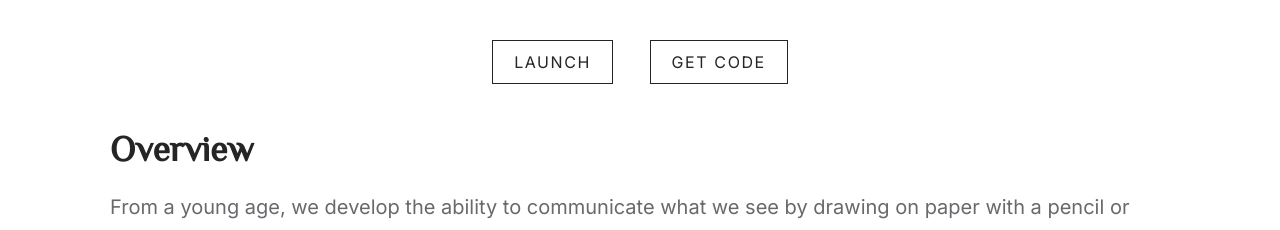
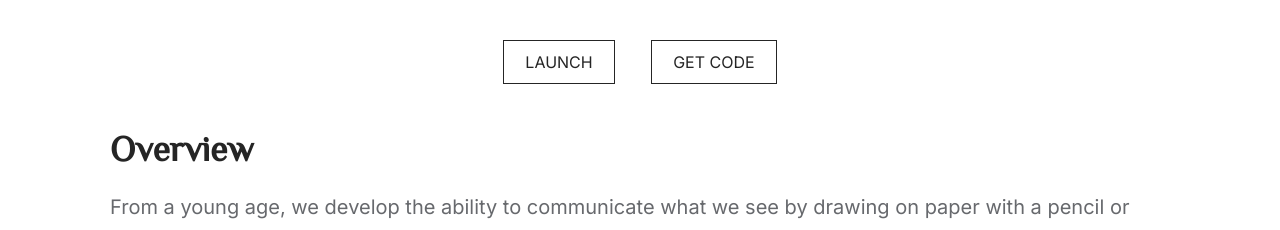
Before and after one commit to akashmeshram/Personal-Website, a Jekyll site: the page built from portfolio/sketch-predictor/index.md, in a window 1280 px wide. Shown: the part 980-1210 px from the top of the page. Built offline with Jekyll 4.4.1, drawn with Linux system fonts in a browser that asks for light colours.

Commit message:
👷 Add Saas updates

```diff
--- a/_sass/base.scss
+++ b/_sass/base.scss
@@ -47,21 +47,9 @@ a {
   color: $accent-color;
 }
 
-a:hover {
+a:hover,
+button {
   cursor: pointer;
-}
-
-button {
-  border: 1px solid $primary-color;
-  text-transform: uppercase;
-  cursor: pointer;
-  letter-spacing: 0.1rem;
-  padding: $whitespace * 0.2 $whitespace * 0.6;
-  &:hover {
-    background-color: $accent-color;
-    color: white;
-    border-color: $accent-color;
-  }
 }
 
 input,
--- a/_sass/pages/article.scss
+++ b/_sass/layouts/article.scss
@@ -25,7 +25,10 @@
       }
     }
     button {
+      @include accent-button;
       margin: 0 1em;
+      text-transform: uppercase;
+      padding: $whitespace * 0.2 $whitespace * 0.6;
     }
   }
   article {
--- a/_sass/layouts/main.scss
+++ b/_sass/layouts/main.scss
@@ -1,2 +1,3 @@
 @import "gallery";
 @import "list";
+@import "article";
--- a/_sass/mixin.scss
+++ b/_sass/mixin.scss
@@ -124,6 +124,7 @@ $breakpoints: (
 @mixin accent-button {
   border: 1px solid $primary-color;
   background: none;
+  color: $primary-color;
   @include transition(color, background-color, border-color);
   &:hover {
     background-color: $accent-color;
--- a/_sass/pages/contact.scss
+++ b/_sass/pages/contact.scss
@@ -20,6 +20,11 @@
     }
     textarea {
       height: $whitespace * 3;
+    }
+    button {
+      @include accent-button;
+      text-transform: uppercase;
+      padding: $whitespace * 0.2 $whitespace * 0.6;
     }
     div {
       margin-bottom: 2em;
--- a/_sass/pages/main.scss
+++ b/_sass/pages/main.scss
@@ -1,4 +1,3 @@
 @import "home";
 @import "about";
 @import "contact";
-@import "article";
```
